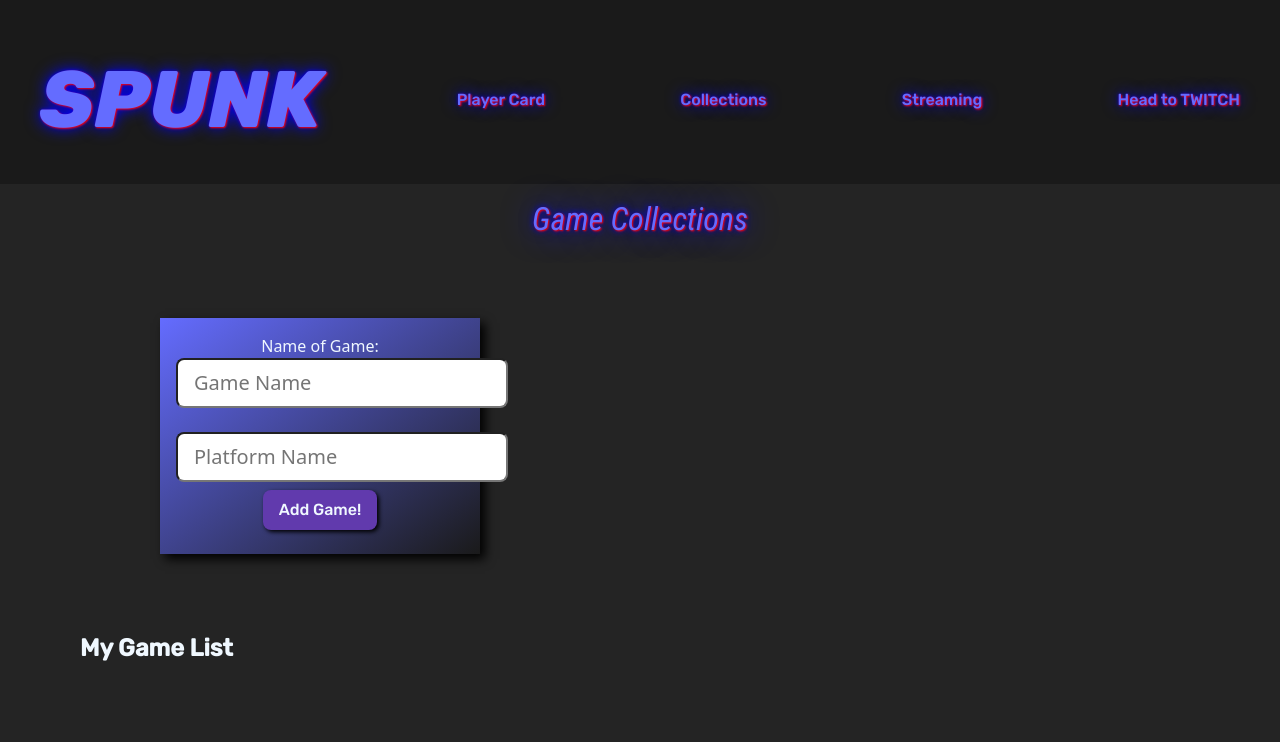
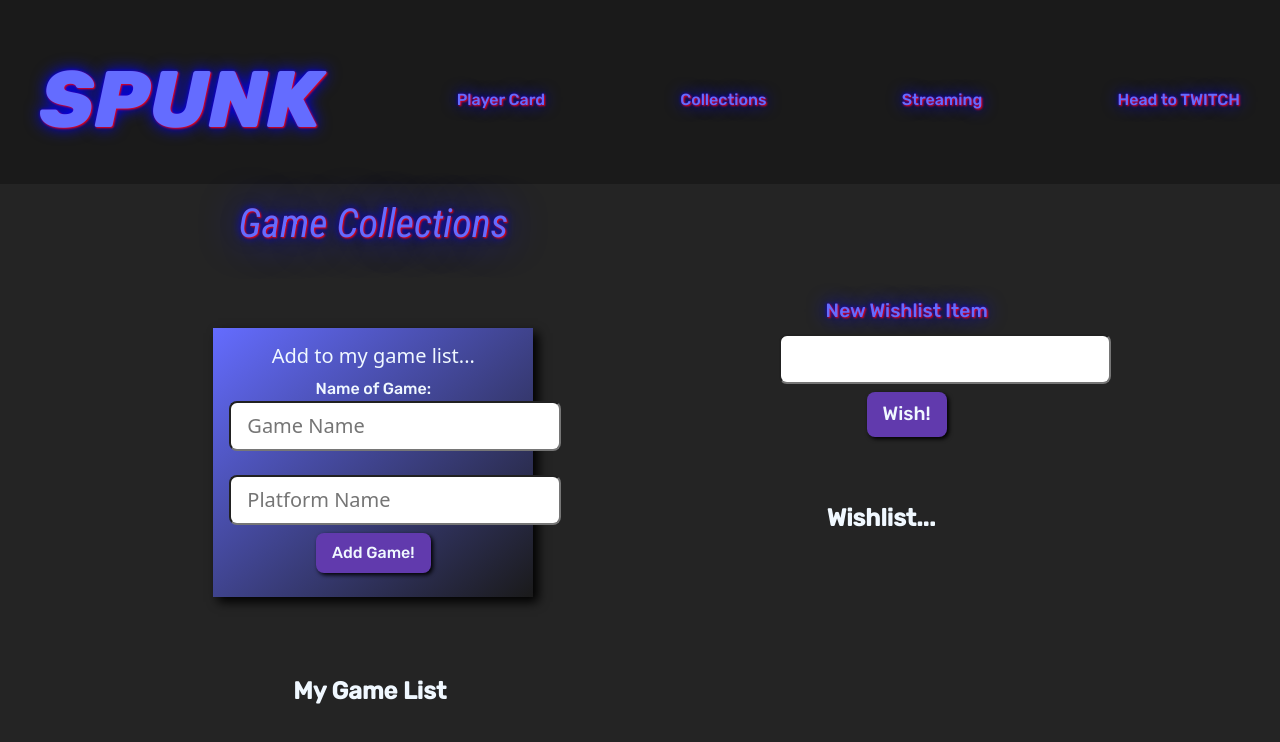
Before and after one commit to HoTMeSSMoNSTeR/Gaming-Final-Project, a React (Vite) app: page /Collections in a window 1280 px wide. Shown: the top 742 px of the page. Built offline with nearby package versions, Linux system fonts and the light colour scheme.

Commit message:
finished wishlist comp
finished the wishlist components, added a delete button and method

```diff
--- a/src/components/Collections.jsx
+++ b/src/components/Collections.jsx
@@ -1,10 +1,14 @@
 import React from 'react';
 import MyCollection from './MyCollection';
+import Wishlist from './Wishlist'
 
 export default function Collections() {
-     <h1>Collections</h1>
      return (
+        <div className='collection-container'>
         <MyCollection />
+        <Wishlist />
+        </div>
+
      )
 }
 
--- a/src/components/MyCollection.jsx
+++ b/src/components/MyCollection.jsx
@@ -22,9 +22,10 @@ const handleSubmit = (e) => {
 
     return (
         <div className='mb-3'>
-            <h2>Game Collections</h2>
+            <h1>Game Collections</h1>
         <form className='add-game-form'
             onSubmit={handleSubmit}>
+                <h5>Add to my game list...</h5>
                 <label htmlFor='my-game-form'>Name of Game:</label>
                 <input
                 id='my-game-form'
--- /dev/null
+++ b/src/components/Wishlist.jsx
@@ -0,0 +1,80 @@
+import React from 'react'
+import { useState } from 'react'
+
+export default function Wishlist() {
+    const [newItem, setNewItem] = useState("")
+    const [myWishlist, setmyWishlist] = useState([])
+
+    function handleSubmit(e) {
+        e.preventDefault();
+        const data={newItem}
+
+        setmyWishlist((currentmyWishlist) => {
+            return [
+                ...currentmyWishlist,
+                { id: crypto.randomUUID(), title:newItem, completed:false},
+            ]
+        })
+        setNewItem("")
+    }
+
+function toggleList(id, completed) {
+    setmyWishlist(currentmyWishlist => {
+        return currentmyWishlist.map(myWishlist => {
+            if(myWishlist.id === id) {
+                return { ...myWishlist, completed}
+            }
+        })
+    })
+}
+
+function deleteItem(id) {
+    setmyWishlist(currentmyWishlist => {
+        return currentmyWishlist.filter(myWishlist => myWishlist.id !== id)
+    })
+}
+
+    return(
+        <div>
+        <form className='new-item-form'>
+            <div>
+                <label htmlFor='item' className='form-label'>New Wishlist Item</label>
+                <input
+                className='form-control-lg'
+                type='text'
+                id='item'
+                value={newItem}
+                onChange={(e) => setNewItem(e.target.value)}>
+                </input>
+            </div>
+            <button
+            onClick={handleSubmit}
+            className='all-buttons'>
+                Wish!
+            </button>
+        </form>
+        <h4>Wishlist...</h4>
+        <ul>
+            {myWishlist.map(myWishlist => {
+                return (
+                    <li key={myWishlist.id} className='wishlist-item'>
+                        <label>
+                            <input type="checkbox"
+                            checked={setmyWishlist.completed}
+                            onChange={e => toggleList(myWishlist.id, e.target.checked)} />
+                            {myWishlist.title}
+                        </label>
+                <button
+                onClick={() => deleteItem(myWishlist.id)}
+                className='del-btn'>
+                    DELETE
+                 </button>
+            </li>
+                )
+            })
+            }
+
+        </ul>
+        </div>
+    )
+}
--- a/src/index.css
+++ b/src/index.css
@@ -22,6 +22,10 @@ h4 {
   margin-left: 5rem;
 }
 
+label {
+  font-family: 'Rubik', sans-serif;
+}
+
 
 .all-buttons {
   margin: 0.5rem;
@@ -36,6 +40,19 @@ h4 {
   border: #1a1a1a;
   box-shadow:  2px 2px 4px black;
   text-shadow: #1a1a1a;
+}
+
+.del-btn {
+  background-color: transparent;
+  border: 2px rgb(173, 2, 2);
+  box-shadow: 0 0 7px red;
+  color: rgb(173, 2, 2);
+  text-shadow: red;
+  border-radius: 0.5rem;
+  height: 1rem;
+  width: 3rem;
+  font-size: xx-small;
+  margin-left: 0.75rem;
 }
 
 .flex-container {
@@ -123,19 +140,35 @@ a {
   color: #613aad;
 }
 
+.collection-container {
+  display: flex;
+  flex-direction: row;
+  justify-content: space-evenly;
+}
+
 .my-game-form {
   font-family: 'Rubik', sans-serif;
 }
 
 .add-game-form {
   width: 20rem;
-  margin-left: 10rem;
+  margin-left: auto;
   margin-top: 5rem;
   margin-bottom: 5rem;
   background-image: linear-gradient(to top left, #1a1a1a, #646cff);
   box-shadow: 5px 5px 10px black;
   color: aliceblue;
   padding: 1rem;
+}
+
+.new-item-form {
+  margin-top: 5rem;
+  width: 20rem;
+  height: 15rem;
+  padding: 2rem;
+  font-size: larger;
+  color: #646cff;
+  text-shadow: 1px 1px 2px red, 0 0 1em blue, 0 0 0.2em blue;
 }
 
 .see-what-i-type {
@@ -148,3 +181,9 @@ a {
   list-style: none;
   font-family: 'Rubik', sans-serif;
 }
+
+.wishlist-item {
+  color: aliceblue;
+  list-style: none;
+  text-align: left;
+}
```
